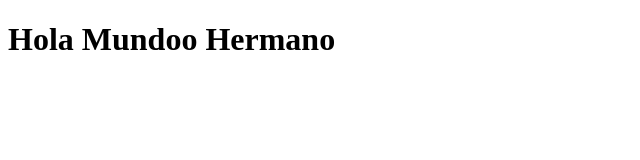
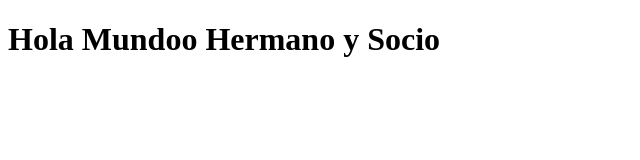
Before and after one commit to AndriBG/Hola-Mundo, a plain HTML site: page index.html in a window 1280 px wide. Shown: the whole page, without its empty margins (0-640 px from the left). Drawn offline with Linux system fonts and the light colour scheme.

Commit message:
other change

```diff
--- a/index.html
+++ b/index.html
@@ -7,6 +7,6 @@
     <title>Hola Mundo</title>
 </head>
 <body>
-    <h1>Hola Mundoo Hermano</h1>
+    <h1>Hola Mundoo Hermano y Socio</h1>
 </body>
 </html>
```
